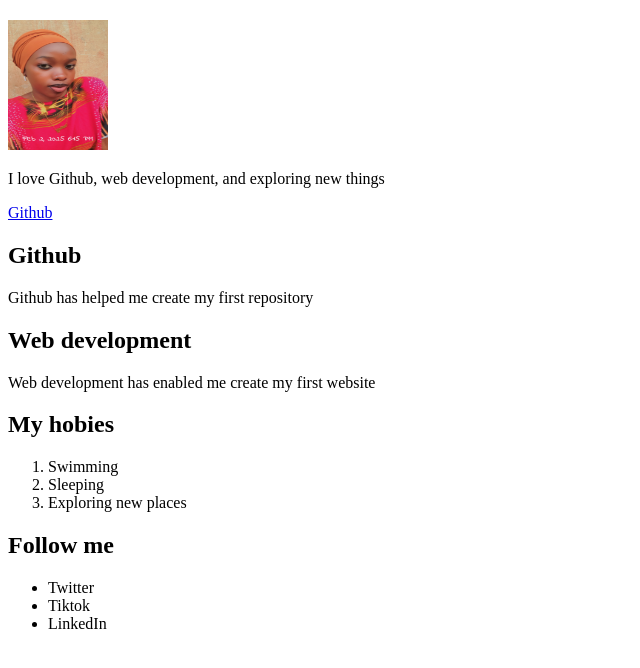
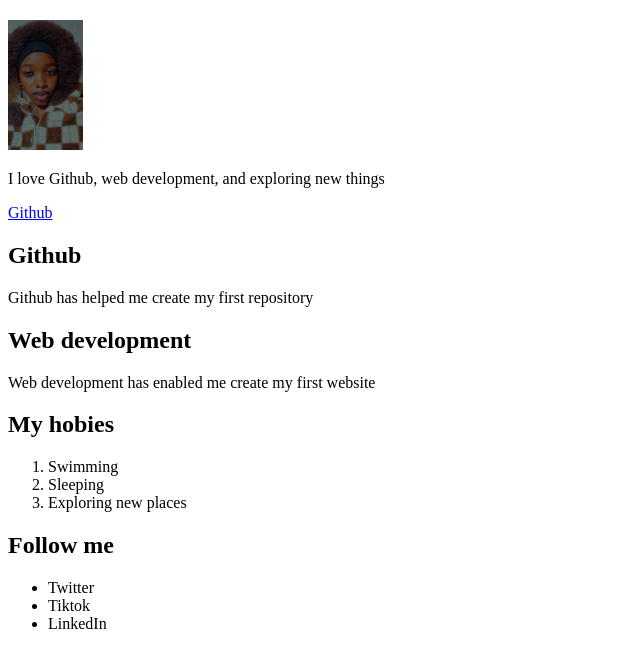
Before and after one commit to JazirahNasozi/codequeen14, a plain HTML site: page profile.html in a window 1280 px wide. Shown: the part 60-728 px from the top of the page, without its empty margins (0-640 px from the left). Drawn offline with Linux system fonts and the light colour scheme.

Commit message:
My Profile

```diff
--- a/profile.html
+++ b/profile.html
@@ -7,7 +7,7 @@
         </head>
         <body>
             <h1><b>Hello, I'm Jazirah</b></h1>
-            <img src="jaz.jpg" width="100px" height="130px">
+            <img src="code.jpg"100px" height="130px">
             <p>I love Github, web development, and exploring new things</p>
             <a href="https://github.com/">Github</a>
             <h2><b>Github</b></h2>
```
Also changed, not shown: code.jpg (added).
